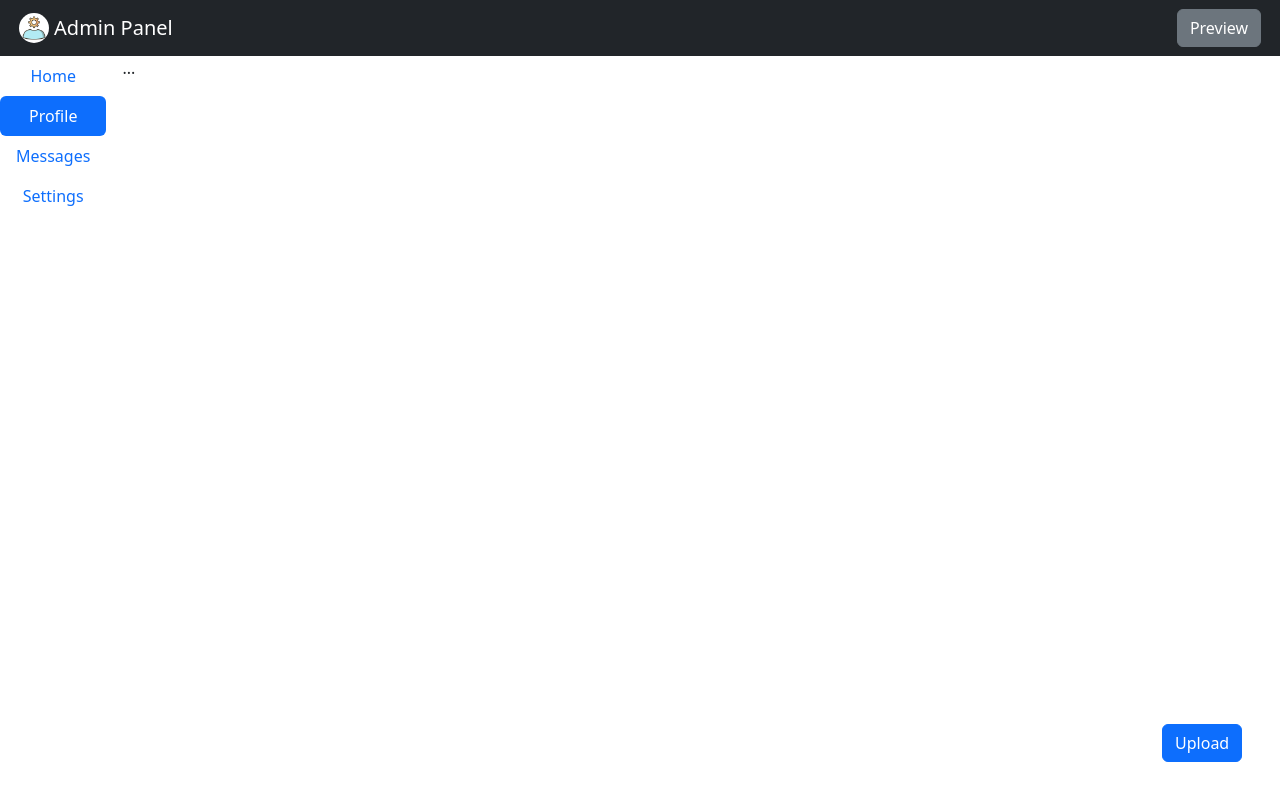
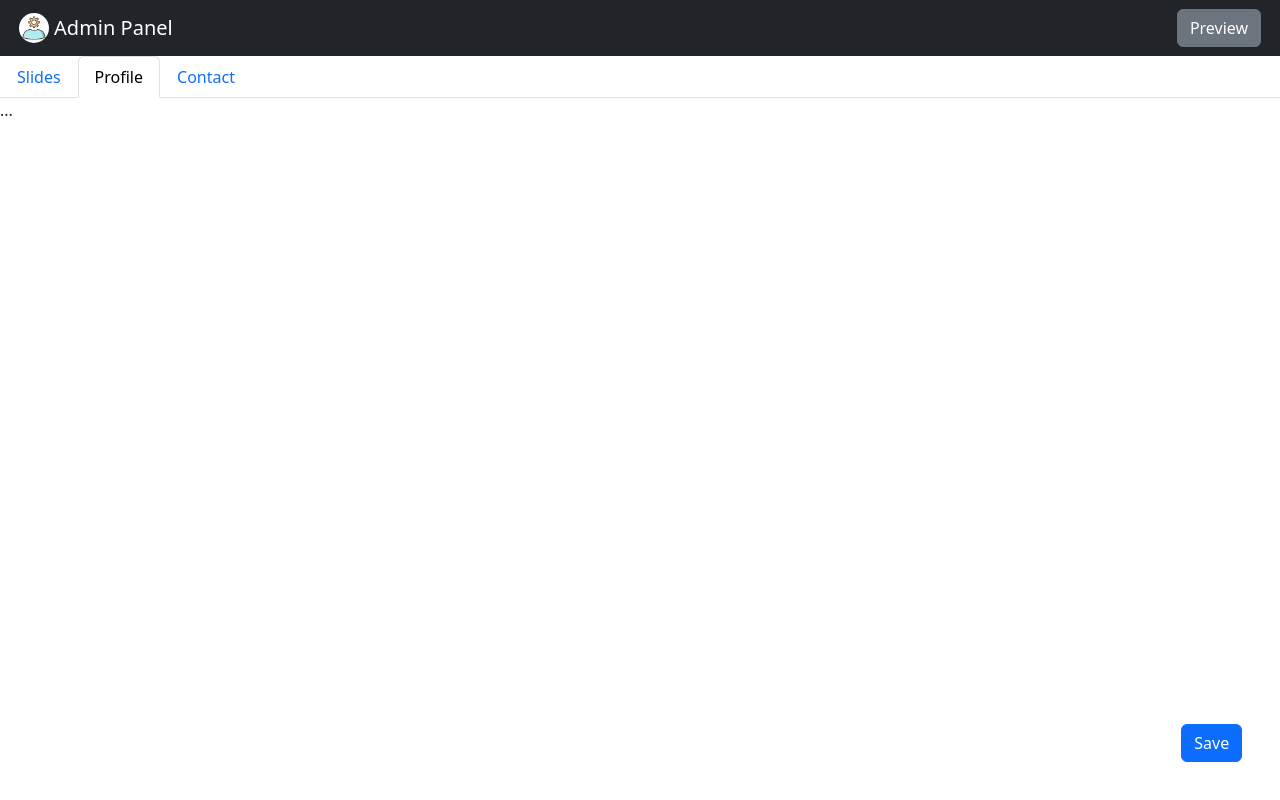
Before and after one commit to Muezzin-ay/Werbetafel-Stadtverwaltung, a plain HTML site: page public/panel.html in a window 1280 px wide. Both pictures are taken after a click on the tab "Profile". Drawn offline with nearby package versions, Linux system fonts and the light colour scheme; no server answers.

Commit message:
new html content

```diff
--- a/app.js
+++ b/app.js
@@ -22,4 +22,4 @@ app.use('/api', api);
 app.use('/', express.static(__dirname + "/public"))
 
 var server = http.createServer(app).listen(PORT);
-console.log('Server listening on Port ' + PORT);
+console.log('[SERVER] Listening on Port ' + PORT);
--- a/public/panel.html
+++ b/public/panel.html
@@ -3,7 +3,7 @@
 <head>
     <meta charset="UTF-8">
     <meta name="viewport" content="width=device-width, initial-scale=1.0">
-    <title>Admin Panel</title>
+    <title>Werbetafel · Panel</title>
 
     <link rel="stylesheet" href="./src/bootstrap-5.2.2-dist/css/bootstrap.min.css">
     <link rel="stylesheet" href="./src/components/sort-list.css">
@@ -33,41 +33,42 @@
         </ul>
     </nav>
 
-    <div class="main-container">
-
-
-
-        <div class="d-flex align-items-start">
-            <div class="nav flex-column nav-pills me-3" id="v-pills-tab" role="tablist" aria-orientation="vertical">
-                <button class="nav-link active" id="v-pills-home-tab" data-bs-toggle="pill" data-bs-target="#v-pills-home" type="button" role="tab" aria-controls="v-pills-home" aria-selected="true">Home</button>
-                <button class="nav-link" id="v-pills-profile-tab" data-bs-toggle="pill" data-bs-target="#v-pills-profile" type="button" role="tab" aria-controls="v-pills-profile" aria-selected="false">Profile</button>
-                <button class="nav-link" id="v-pills-messages-tab" data-bs-toggle="pill" data-bs-target="#v-pills-messages" type="button" role="tab" aria-controls="v-pills-messages" aria-selected="false">Messages</button>
-                <button class="nav-link" id="v-pills-settings-tab" data-bs-toggle="pill" data-bs-target="#v-pills-settings" type="button" role="tab" aria-controls="v-pills-settings" aria-selected="false">Settings</button>
-            </div>
-            <div class="tab-content" id="v-pills-tabContent">
-                <div class="tab-pane fade show active" id="v-pills-home" role="tabpanel" aria-labelledby="v-pills-home-tab">...</div>
-                <div class="tab-pane fade" id="v-pills-profile" role="tabpanel" aria-labelledby="v-pills-profile-tab">...</div>
-                <div class="tab-pane fade" id="v-pills-messages" role="tabpanel" aria-labelledby="v-pills-messages-tab">...</div>
-                <div class="tab-pane fade" id="v-pills-settings" role="tabpanel" aria-labelledby="v-pills-settings-tab">...</div>
-            </div>
-        </div>
-
 
 
     <!-- Main part settings -->
+
+    <ul class="nav nav-tabs" id="myTab" role="tablist">
+        <li class="nav-item" role="presentation">
+            <button class="nav-link active" id="home-tab" data-bs-toggle="tab" data-bs-target="#home" type="button" role="tab" aria-controls="home" aria-selected="true">Slides</button>
+        </li>
+        <li class="nav-item" role="presentation">
+            <button class="nav-link" id="profile-tab" data-bs-toggle="tab" data-bs-target="#profile" type="button" role="tab" aria-controls="profile" aria-selected="false">Profile</button>
+        </li>
+        <li class="nav-item" role="presentation">
+            <button class="nav-link" id="contact-tab" data-bs-toggle="tab" data-bs-target="#contact" type="button" role="tab" aria-controls="contact" aria-selected="false">Contact</button>
+        </li>
+    </ul>
+        <div class="tab-content" id="myTabContent">
+        <div class="tab-pane fade show active" id="home" role="tabpanel" aria-labelledby="home-tab">
+
+            <!-- Slide Listing -->
             <div class="container-settings">
                 <ul class="slide-preview list-group" id="slide-preview">
                 </ul>
             </div>
 
-        <div class="apply-button-container">
-            <button type="button" class="btn btn-primary" id="apply-config">Upload</button>
+        </div>
+        <div class="tab-pane fade" id="profile" role="tabpanel" aria-labelledby="profile-tab">...</div>
+        <div class="tab-pane fade" id="contact" role="tabpanel" aria-labelledby="contact-tab">...</div>
+
     </div>
 
 
 
+<!-- Statics-->
+<div class="apply-button-container">
+    <button type="button" class="btn btn-primary" id="apply-config">Save</button>
+</div>
 
-
-    </div>
 </body>
 </html>
--- a/public/src/components/panel.css
+++ b/public/src/components/panel.css
@@ -4,20 +4,16 @@
     padding-right: 0.5cm;
 }
 
-
-.main-container {
+.tab-controller {
+    margin: 10px;
 }
 
 .container-settings {
     position: relative;
-    top: 50%;
-    left: 50%;
-    transform: translate(-15%, 0);
 }
 
 .slide-item {
     display: flex;
-    width: 30%;
 }
 
 .container-img {
```
Also changed, not shown: modules/convert.js (added, +8 -0 lines), modules/module_api.js (+11 -5 lines), 1 other file. Lines whose indentation alone changed are shown as unchanged.
